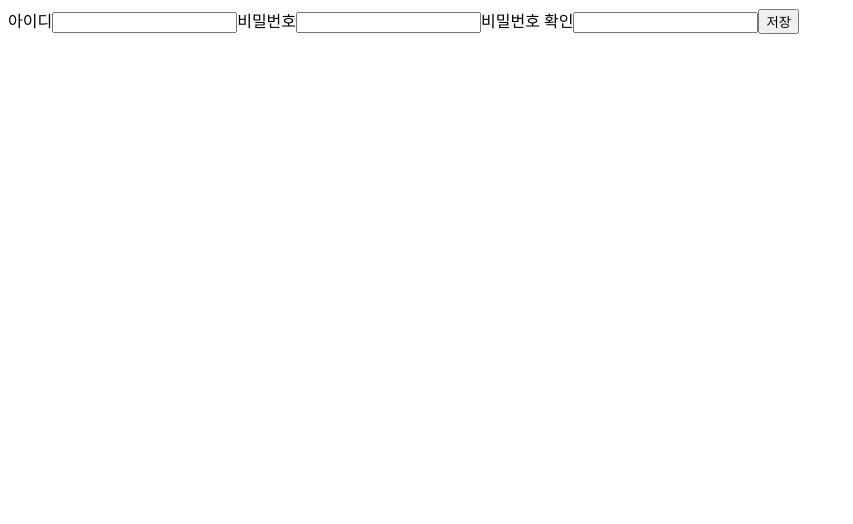
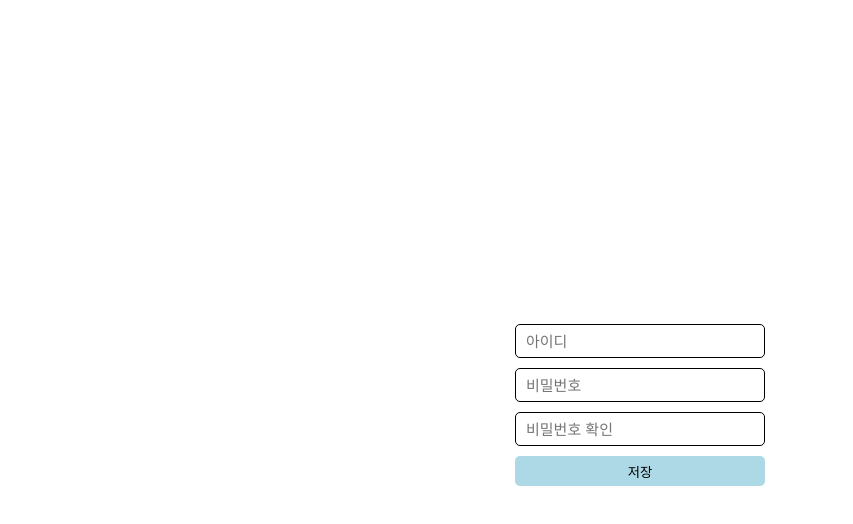
Before and after one commit to sungjine456/notepad, an Angular app in the folder client/: page /signup in a window 1280 px wide. Shown: the top 524 px of the page, without its empty margins (0-853 px from the left). Built offline with nearby package versions, Linux system fonts and the light colour scheme.

Commit message:
design the signup page

```diff
--- a/client/src/app/com/notepad/user/signup/signup.component.html
+++ b/client/src/app/com/notepad/user/signup/signup.component.html
@@ -1,6 +1,6 @@
+<section>
   <form [formGroup]="userForm">
-  <label for="id">아이디</label>
-  <input id="id" type="text" formControlName="id" maxlength="12" (ngModelChange)="onChange()">
+    <input id="id" type="text" placeholder="아이디" formControlName="id" maxlength="12" (ngModelChange)="onChange()">
     <div class="error-message" *ngIf="!this.userForm.controls.id.pristine && this.userForm.controls.id.errors">
     <span *ngIf="this.userForm.controls.id.hasError('required') ||
         this.userForm.controls.id.hasError('minlength')">
@@ -12,9 +12,7 @@
       존재하는 아이디입니다.
     </span>
     </div>
-
-  <label for="password">비밀번호</label>
-  <input id="password" type="password" formControlName="password" maxlength="20">
+    <input id="password" type="password" placeholder="비밀번호" formControlName="password" maxlength="20">
     <div class="error-message"
          *ngIf="!this.userForm.controls.password.pristine && this.userForm.controls.password.errors">
     <span *ngIf="this.userForm.controls.password.hasError('required') ||
@@ -22,13 +20,14 @@
       비밀번호를 8자 이상 작성해주세요.
     </span>
     </div>
-  <label for="confirm-password">비밀번호 확인</label>
-  <input id="confirm-password" type="password" formControlName="confirmPassword" maxlength="20">
+    <input id="confirm-password" type="password" placeholder="비밀번호 확인" formControlName="confirmPassword"
+           maxlength="20">
     <div class="error-message"
          *ngIf="!this.userForm.controls.confirmPassword.pristine && this.userForm.controls.confirmPassword.errors">
     <span *ngIf="this.userForm.controls.confirmPassword.hasError('mustMatch')">
       비밀번호가 일치하지 않습니다
     </span>
     </div>
-  <input type="submit" value="저장" (click)="onSubmit()">
+    <button type="submit" (click)="onSubmit()">저장</button>
   </form>
+</section>
--- a/client/src/app/com/notepad/user/signup/signup.component.scss
+++ b/client/src/app/com/notepad/user/signup/signup.component.scss
@@ -1,3 +1,34 @@
-.error-message {
-  color: red;
+section {
+  height: 100%;
+  display: flex;
+  justify-content: center;
+  align-items: center;
+
+  form {
+    width: 250px;
+    display: flex;
+    flex-direction: column;
+
+    input {
+      height: 30px;
+      border-radius: 5px;
+      border: solid 1px black;
+      margin-top: 10px;
+      font-size: 15px;
+      padding-left: 10px;
+    }
+
+    button {
+      height: 30px;
+      border-radius: 5px;
+      border: 0;
+      margin-top: 10px;
+      background-color: lightblue;
+    }
+
+    .error-message {
+      color: red;
+      font-size: 11px;
+    }
+  }
 }
--- a/client/src/styles.scss
+++ b/client/src/styles.scss
@@ -1 +1,11 @@
 /* You can add global styles to this file, and also import other style files */
+html {
+  width: 100%;
+  height: 100%;
+
+  body {
+    width: 100%;
+    height: 100%;
+    margin: 0;
+  }
+}
```
Lines whose indentation alone changed are shown as unchanged.
